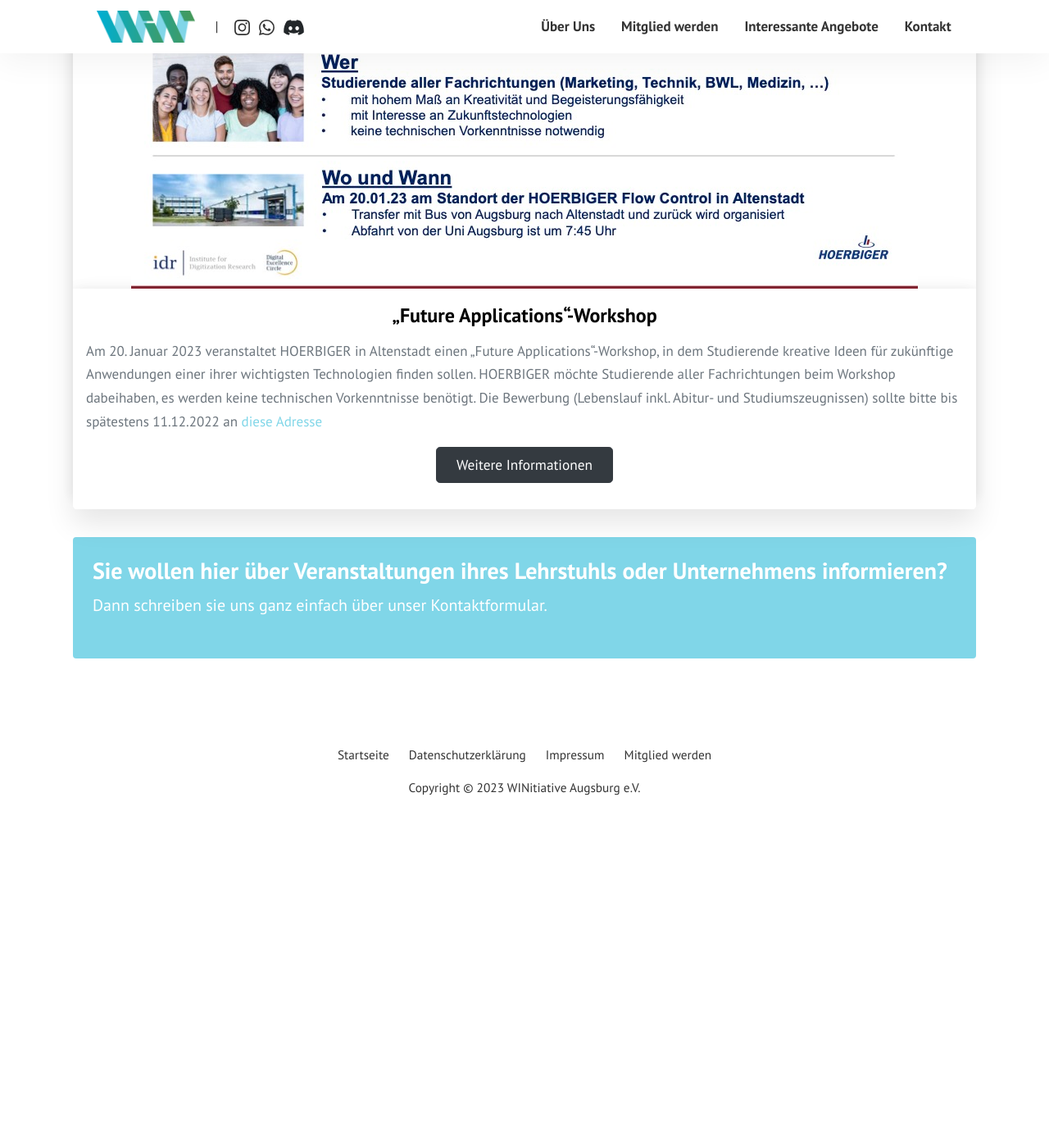
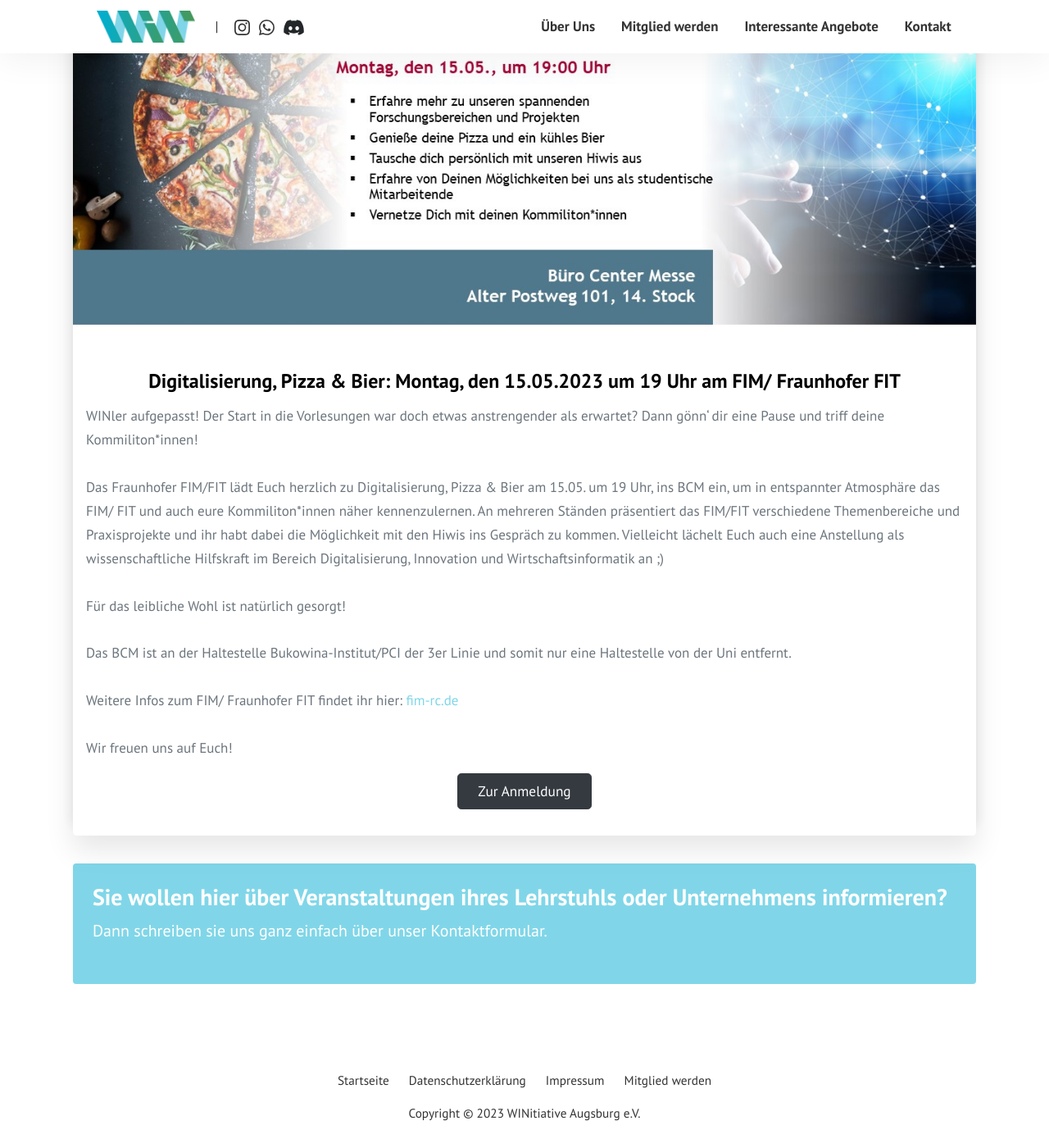
Before and after one commit to WINitiative-Augsburg-eV/webseite, a Jekyll site: the page built from pages/test.html, in a window 1280 px wide and 1400 px high, scrolled down 384 px. Shown: the whole window at 82% size. Built offline with Jekyll 4.4.1, drawn with Linux system fonts in a browser that asks for light colours; before the commit the page ends 1387 px from its top, so only the background shows below that.

Commit message:
Ueber Uns Overhaul

```diff
--- a/pages/test.html
+++ b/pages/test.html
@@ -7,11 +7,21 @@
 
 <div class="card" id="card">
 			<div class="cardy__content">
-      <center><a href="/assets/images/test.jpg"><img src="/assets/images/test.jpg" alt=""></a></center>
+      <center><a href="/assets/images/DigiPizzaBier_Ankündigungsfolie_FIM_FIT.jpg"><img src="/assets/images/DigiPizzaBier_Ankündigungsfolie_FIM_FIT.jpg" alt=""></a></center>
         <div>
-					<center><h3 class="card-title h4">„Future Applications“-Workshop</h3></center>
-					<p class="card-text text-muted">Am 20. Januar 2023 veranstaltet HOERBIGER in Altenstadt einen „Future Applications“-Workshop, in dem Studierende kreative Ideen für zukünftige Anwendungen einer ihrer wichtigsten Technologien finden sollen. HOERBIGER möchte Studierende aller Fachrichtungen beim Workshop dabeihaben, es werden keine technischen Vorkenntnisse benötigt. Die Bewerbung (Lebenslauf inkl. Abitur- und Studiumszeugnissen) sollte bitte bis spätestens 11.12.2022 an <a style="color: #80d6e8;" href="mailto:skamel@idr-ev.eu?subject=Bewerbung">diese Adresse</a></p>
-				<center><p><a href="http://www.idr-ev.eu/dec/?fbclid=IwAR0oEt_zA5y__sXB-OUBIsoK4I4Pl4eLntkTN8rYwio4eonsTUW7_jxug-g" class="btn btn-dark text-white px-4 btn-lg">Weitere Informationen</a></p></center>
+					<center><h3 class="card-title h4">Digitalisierung, Pizza & Bier: Montag, den 15.05.2023 um 19 Uhr am FIM/ Fraunhofer FIT</h3></center>
+					<p class="card-text text-muted">WINler aufgepasst! Der Start in die Vorlesungen war doch etwas anstrengender als erwartet? Dann gönn‘ dir eine Pause und triff deine Kommiliton*innen!
+            <br><br>
+            Das Fraunhofer FIM/FIT lädt Euch herzlich zu Digitalisierung, Pizza & Bier am 15.05. um 19 Uhr, ins BCM ein, um in entspannter Atmosphäre das FIM/ FIT und auch eure Kommiliton*innen näher kennenzulernen. An mehreren Ständen präsentiert das FIM/FIT verschiedene Themenbereiche und Praxisprojekte und ihr habt dabei die Möglichkeit mit den Hiwis ins Gespräch zu kommen. Vielleicht lächelt Euch auch eine Anstellung als wissenschaftliche Hilfskraft im Bereich Digitalisierung, Innovation und Wirtschaftsinformatik an ;)
+            <br><br>
+            Für das leibliche Wohl ist natürlich gesorgt!
+            <br> <br>
+            Das BCM ist an der Haltestelle Bukowina-Institut/PCI der 3er Linie und somit nur eine Haltestelle von der Uni entfernt.
+            <br><br>
+            Weitere Infos zum FIM/ Fraunhofer FIT findet ihr hier: <a style="color: #80d6e8;" href="https://www.fim-rc.de">fim-rc.de</a>
+            <br><br>
+            Wir freuen uns auf Euch!</a></p>
+				<center><p><a href="https://survey.fim-rc.de/index.php/272348?lang=de" class="btn btn-dark text-white px-4 btn-lg">Zur Anmeldung</a></p></center>
 				</div>
 </div>
 </div>
```
Also changed, not shown: assets/images/DigiPizzaBier_Ankündigungsfolie_FIM_FIT.jpg (added), 1 other file.
